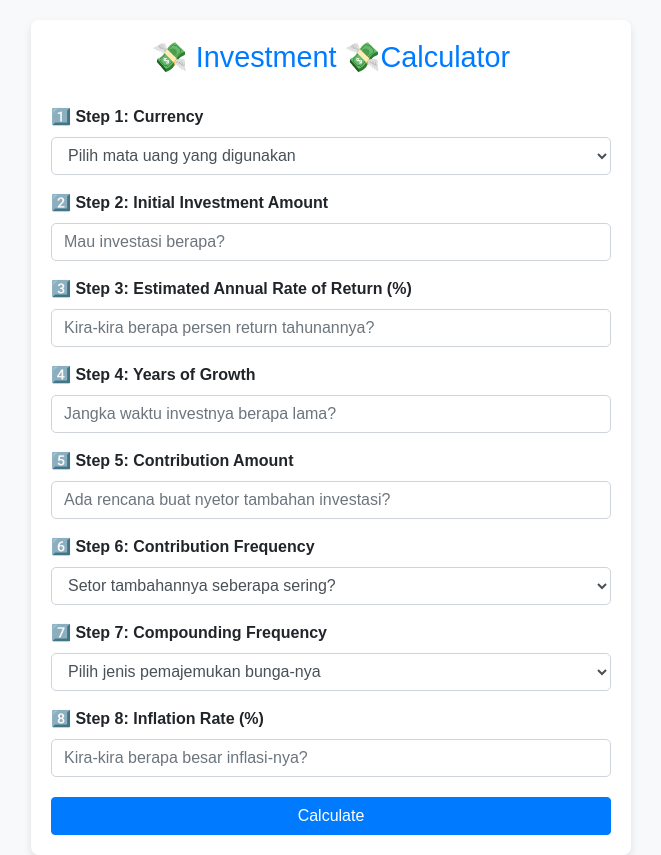
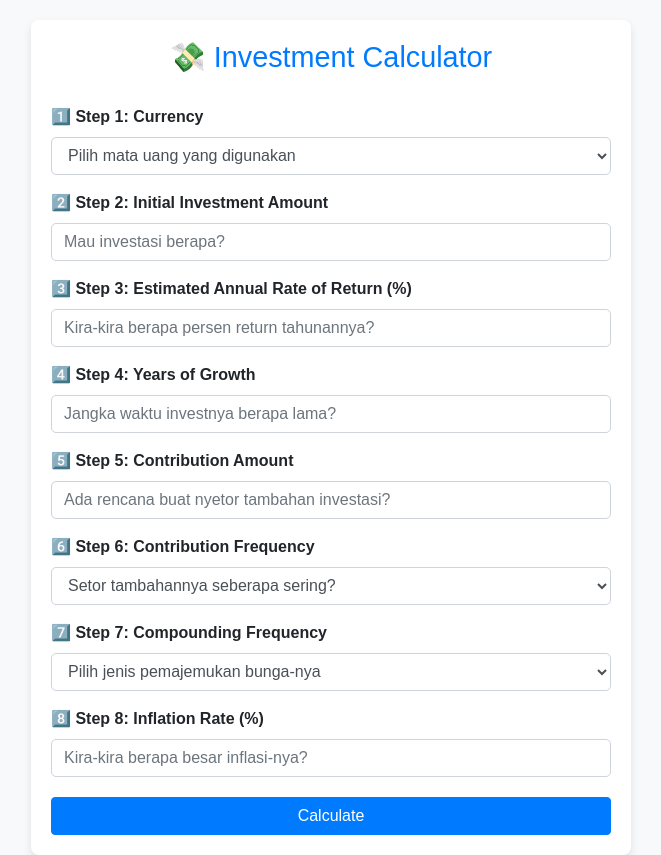
Before and after one commit to getser-surbakti/Investment-Calculator, a Flask app: page / in a window 1280 px wide. Shown: the whole page, without its empty margins (309-970 px from the left). Run offline with Flask 2, Linux system fonts and the light colour scheme; some libraries are stand-ins or nearby versions.

Commit message:
Removing an emoji

```diff
--- a/templates/index.html
+++ b/templates/index.html
@@ -53,7 +53,7 @@
 </head>
 <body>
     <div class="container">
-        <h1 class="text-center">&#x1F4B8; Investment &#x1F4B8;Calculator</h1>
+        <h1 class="text-center">&#x1F4B8; Investment Calculator</h1>
         <form method="POST">
             <div class="form-group">
                 <label for="currency" >1️⃣ <b>Step 1:</b> Currency</label>
```
